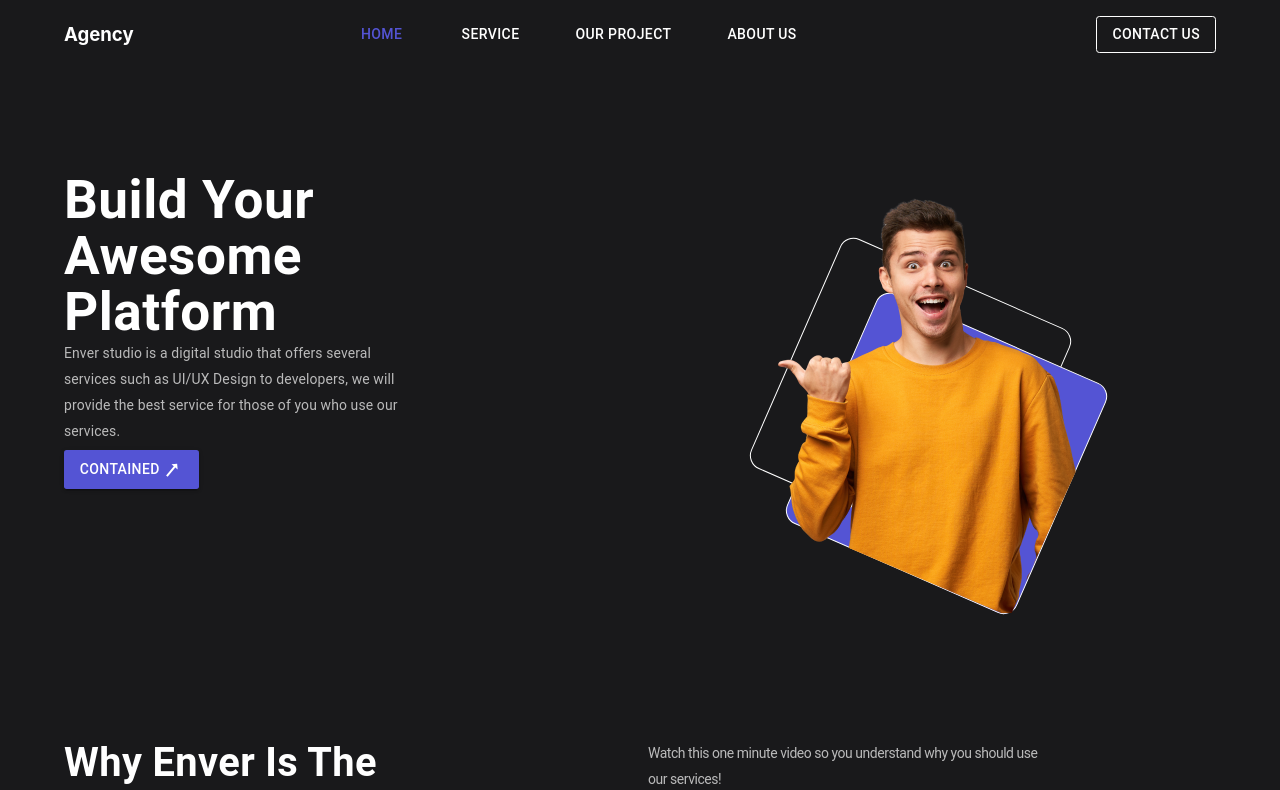
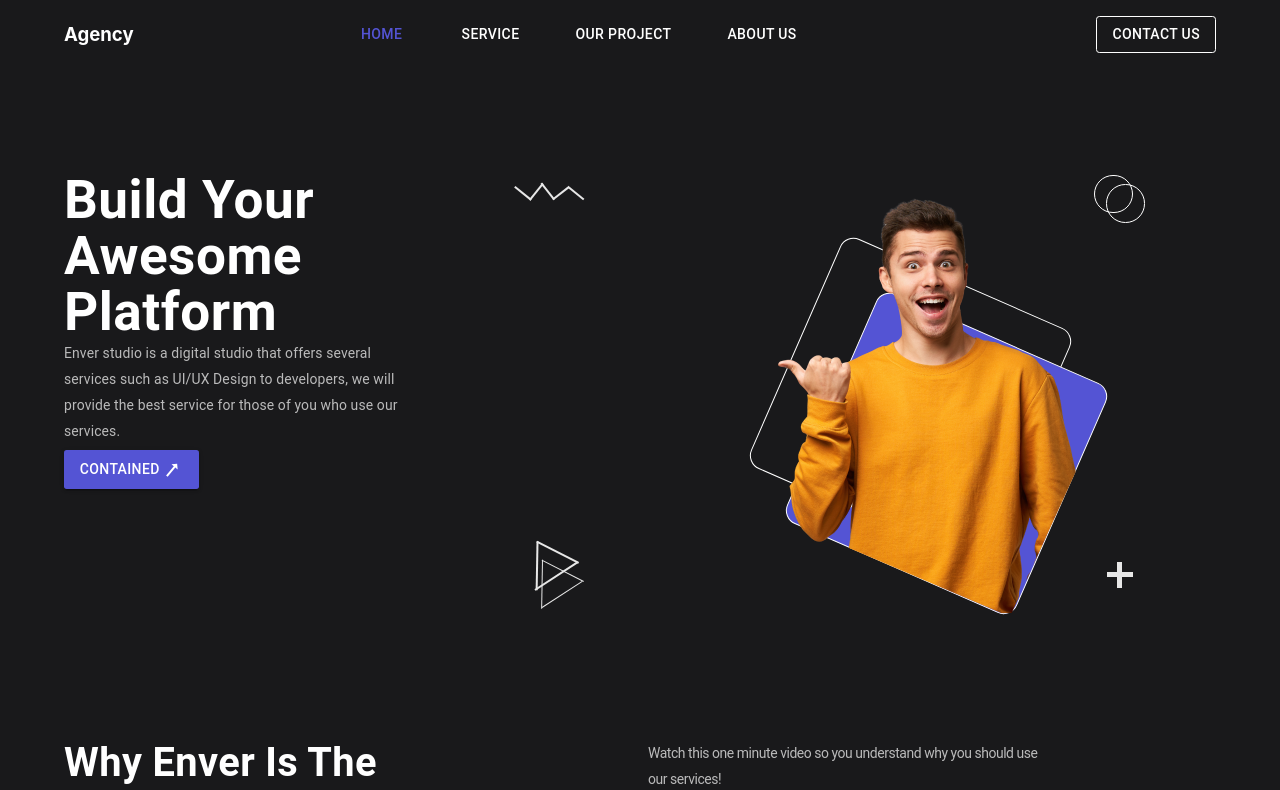
Before and after one commit to tawsifhye/agency-react, a React (Create React App) app: page / in a window 1280 px wide. Shown: the top 790 px of the page. Built offline with nearby package versions, Linux system fonts and the light colour scheme.

Commit message:
hero icon added

```diff
--- a/src/Components/Hero.js
+++ b/src/Components/Hero.js
@@ -40,10 +40,154 @@ const Hero = () => {
                 zIndex: -1,
             }
 
+        },
+
+        plusIcon: {
+            background: '#E7E7E7',
+            height: '26px',
+            position: 'absolute',
+            left: '372px',
+            top: '390px',
+            width: '5px',
+            '&::after': {
+                background: '#E7E7E7',
+                content: '""',
+                height: '5px',
+                position: 'absolute',
+                left: '-10px',
+                top: '10px',
+                width: '26px'
+            }
+        },
+
+        circleIcon: {
+            position: 'absolute',
+            width: '36.55px',
+            height: '36.55px',
+            left: '349px',
+            top: '3.12px',
+            border: '1.99107px solid #FFFFFF',
+            borderRadius: '50%',
+            '&::before': {
+                content: '""',
+                position: 'absolute',
+                width: '36.55px',
+                height: '36.55px',
+                left: '11px',
+                top: '8.39px',
+                border: '0.66369px solid #FFFFFF',
+                borderRadius: '50%'
+            }
+
+        },
+
+        zigzagIcon: {
+            position: 'absolute',
+            width: ' 18.58px',
+            height: '18.58px',
+            left: {
+                lg: '-200.56px',
+                sm: '16px',
+                xs: '30px',
+            },
+            top: '3.31px',
+            borderBottom: '2.65476px solid #E7E7E7',
+            borderRight: '2.65476px solid #E7E7E7',
+            transform: 'rotate(52deg)',
+            '&::before': {
+                content: '""',
+                position: 'absolute',
+                width: '18.58px',
+                height: '18.58px',
+                left: '-16px',
+                top: '21.31px',
+                borderBottom: '2.65476px solid #E7E7E7',
+                borderRight: '2.65476px solid #E7E7E7',
+                transform: 'rotate(347deg)'
+            },
+            '&::after': {
+                content: '""',
+                position: 'absolute',
+                width: '18.58px',
+                height: '18.58px',
+                left: '18px',
+                top: '-20.69px',
+                borderBottom: '2.65476px solid #E7E7E7',
+                transform: 'rotate(347deg)'
+            }
+
+        },
+
+        triangleIcon1: {
+            position: 'absolute',
+            width: ' 47.45px',
+            height: ' 48.45px',
+            left: {
+                lg: '-200.56px',
+                sm: '16px',
+                xs: '16px',
+            },
+            top: '334px',
+            borderBottom: '2.65476px solid #E7E7E7',
+            transform: 'rotate(387deg)',
+            '&:: before': {
+                content: '""',
+                position: 'absolute',
+                width: '51.45px',
+                height: '50.45px',
+                left: '-14px',
+                top: '32px',
+                borderBottom: '2.65476px solid #E7E7E7',
+                transform: 'rotate(300deg)',
+            },
+            '&:: after': {
+                content: '""',
+                position: 'absolute',
+                width: ' 49.45px',
+                height: ' 48.45px',
+                left: '8px',
+                top: '35px',
+                borderBottom: '2.65476px solid #E7E7E7',
+                transform: 'rotate(424deg)'
+
+            }
+        },
+
+        triangleIcon2: {
+            position: 'absolute',
+            width: '47.45px',
+            height: '48.45px',
+            left: {
+                lg: '-195.56px',
+                sm: '19px',
+                xs: '19px',
+            },
+            top: '353px',
+            borderBottom: '1.65476px solid #E7E7E7',
+            transform: 'rotate(387deg)',
+            '&:: before': {
+                content: '""',
+                position: 'absolute',
+                width: '48.45px',
+                height: '48.45px',
+                left: '-11px',
+                top: '33px',
+                borderBottom: '1.65476px solid #E7E7E7',
+                transform: 'rotate(300deg)',
+            },
+            '&::after': {
+                content: '""',
+                position: 'absolute',
+                width: '49.45px',
+                height: '48.45px',
+                left: '8px',
+                top: '35px',
+                borderBottom: '1.65476px solid #E7E7E7',
+                transform: 'rotate(424deg)'
+
+            }
         }
-
     }
-    console.log();
     return (
 
         <Container maxWidth='lg' sx={{ marginTop: '103px' }}>
@@ -87,9 +231,15 @@ const Hero = () => {
                 <Grid item lg={5} md={6} sm={12} xs={12} >
                     <Box sx={Styles.imageBox}
                     >
+                        <Box sx={Styles.plusIcon}></Box>
+                        <Box sx={Styles.circleIcon}></Box>
+                        <Box sx={Styles.zigzagIcon}></Box>
+                        <Box sx={Styles.triangleIcon1}></Box>
+                        <Box sx={Styles.triangleIcon2}></Box>
                         <img
                             style={Styles.image}
                             src={banner_img} alt="" />
+
                     </Box>
                 </Grid>
             </Grid>
```
